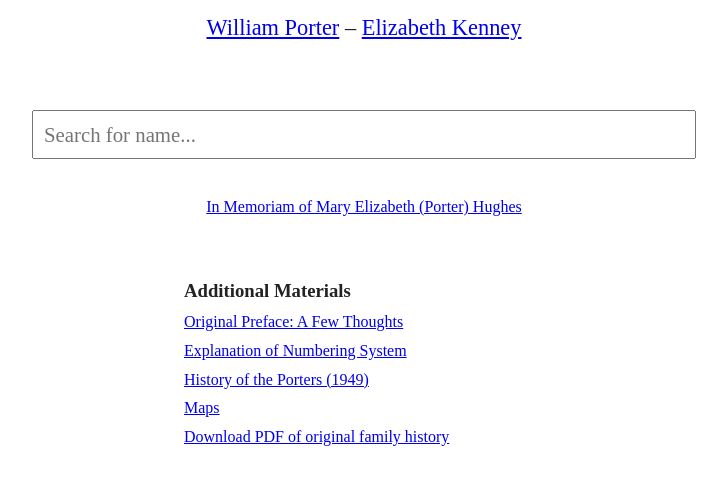
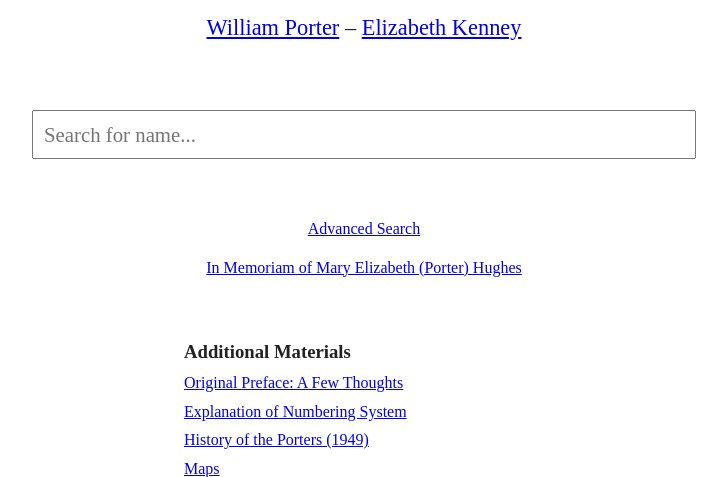
Before and after one commit to jeff-hughes/portertree, a Flask app: page / in a window 1280 px wide. Shown: the part 137-614 px from the top of the page, without its empty margins (276-1003 px from the left). Run offline with Flask 2, Linux system fonts and the light colour scheme.

Commit message:
Set up basic search

```diff
--- a/app/app/main.py
+++ b/app/app/main.py
@@ -72,6 +72,27 @@ def index():
 
 
 @app.route('/search', methods=['GET'])
+def search():
+    if len(request.args) > 0:
+        terms = request.args.get("search", "").split()
+        match_args = []
+        for t in terms:
+            # case insensitive matching for each space-separated term
+            # in the query
+            match_args.append(f"(_.first_name =~ '(?i).*{t}.*' OR _.nickname =~ '(?i).*{t}.*' OR _.middle_name1 =~ '(?i).*{t}.*' OR _.middle_name2 =~ '(?i).*{t}.*' OR _.last_name =~ '(?i).*{t}.*')")
+        # apparently using multiple `where()` methods results in an
+        # implicit "OR", so we're joining the queries together into one
+        # big statement instead
+        res = list(matcher.match("Person").where(" AND ".join(match_args)).order_by("_.birth_year"))
+        for r in res:
+            r["display_name"] = create_display_name(r)
+            r["life_span"] = create_life_span(r)
+        return render_template("search_results.html", results=res)
+    else:
+        return render_template("search_results.html", results=[])
+
+
+@app.route('/advsearch', methods=['GET'])
 def adv_search():
     if len(request.args) > 0:
         match_args = {}
--- a/app/app/templates/index.html
+++ b/app/app/templates/index.html
@@ -9,9 +9,11 @@
         <h2>The Family History of William Porter and Elizabeth Kenney</h2>
         <p class="start_links"><a href="{{ url_for('person_page', pid='1') }}">William Porter</a> &ndash; <a href="{{ url_for('person_page', pid='1a') }}">Elizabeth Kenney</a></p>
 
-        <form method="GET" action="{{ url_for('adv_search') }}">
+        <form method="GET" action="{{ url_for('search') }}">
             <p><input type="text" name="search" id="search" placeholder="Search for name..." aria-placeholder="Search for name" /></p>
         </form>
+        <br />
+        <a href="{{ url_for('adv_search') }}">Advanced Search</a>
 
         <p><a href="{{ url_for('in_memoriam') }}">In Memoriam of Mary Elizabeth (Porter) Hughes</a></p>
     </div>
--- a/app/app/templates/search_results.html
+++ b/app/app/templates/search_results.html
@@ -9,7 +9,7 @@
     {% if results | length > 0 %}
         <ul>
             {% for r in results %}
-                <li><a href="{{ url_for('person_page', pid=r.id) }}">{{ r.display_name }} {{ r.life_span }}</a></li>
+                <li><a href="{{ url_for('person_page', pid=r.id) }}">{{ r.display_name | safe }} {{ r.life_span }}</a></li>
             {% endfor %}
         </ul>
     {% else %}
```
